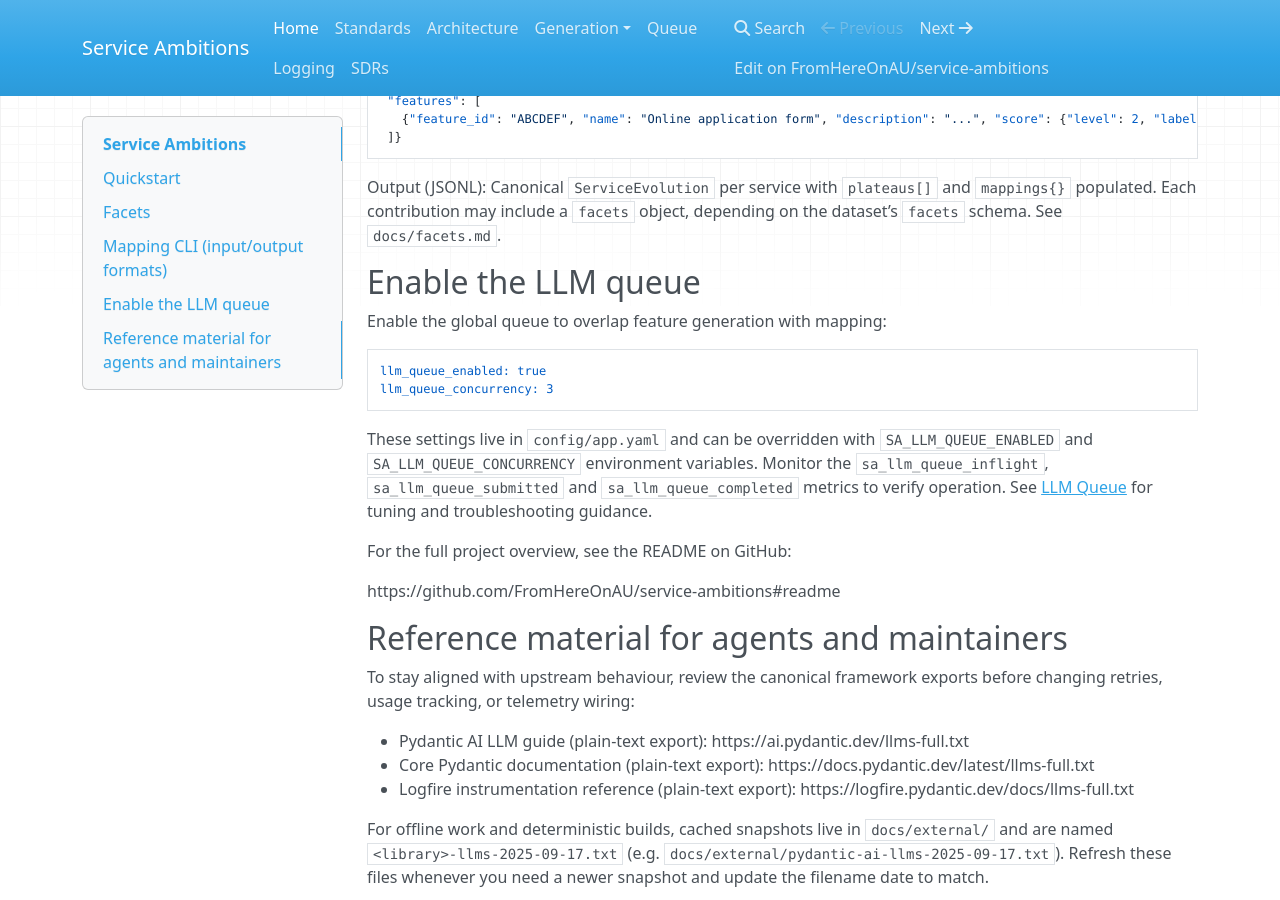
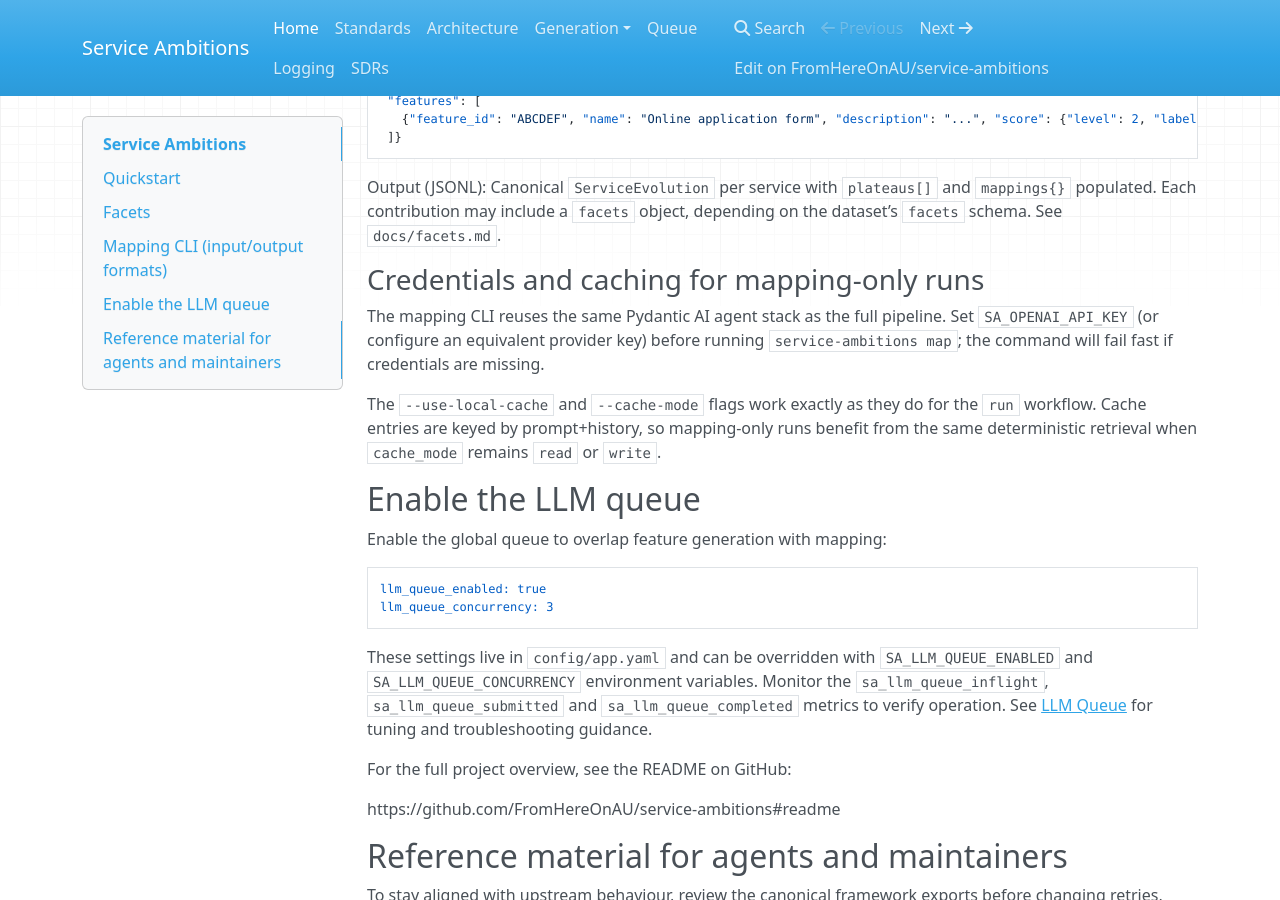
Before and after one commit to fenrick/service-ambitions, an MkDocs documentation site: the page built from docs/index.md, in a window 1280 px wide and 900 px high, scrolled down 1105 px. Built offline with MkDocs 1.6.1, drawn with Linux system fonts in a browser that asks for light colours; nearby versions of some CDN libraries.

Commit message:
docs: capture mapping cli parity

```diff
--- a/docs/index.md
+++ b/docs/index.md
@@ -61,6 +61,17 @@ Output (JSONL): Canonical `ServiceEvolution` per service with `plateaus[]` and
 `mappings{}` populated. Each contribution may include a `facets` object,
 depending on the dataset’s `facets` schema. See `docs/facets.md`.
 
+### Credentials and caching for mapping-only runs
+
+The mapping CLI reuses the same Pydantic AI agent stack as the full pipeline.
+Set `SA_OPENAI_API_KEY` (or configure an equivalent provider key) before running
+`service-ambitions map`; the command will fail fast if credentials are missing.
+
+The `--use-local-cache` and `--cache-mode` flags work exactly as they do for the
+`run` workflow. Cache entries are keyed by prompt+history, so mapping-only runs
+benefit from the same deterministic retrieval when `cache_mode` remains `read`
+or `write`.
+
 ## Enable the LLM queue
 
 Enable the global queue to overlap feature generation with mapping:
```
Also changed, not shown: Implementation_plan.md (+14 -32 lines), README.md (+6 -0 lines).
